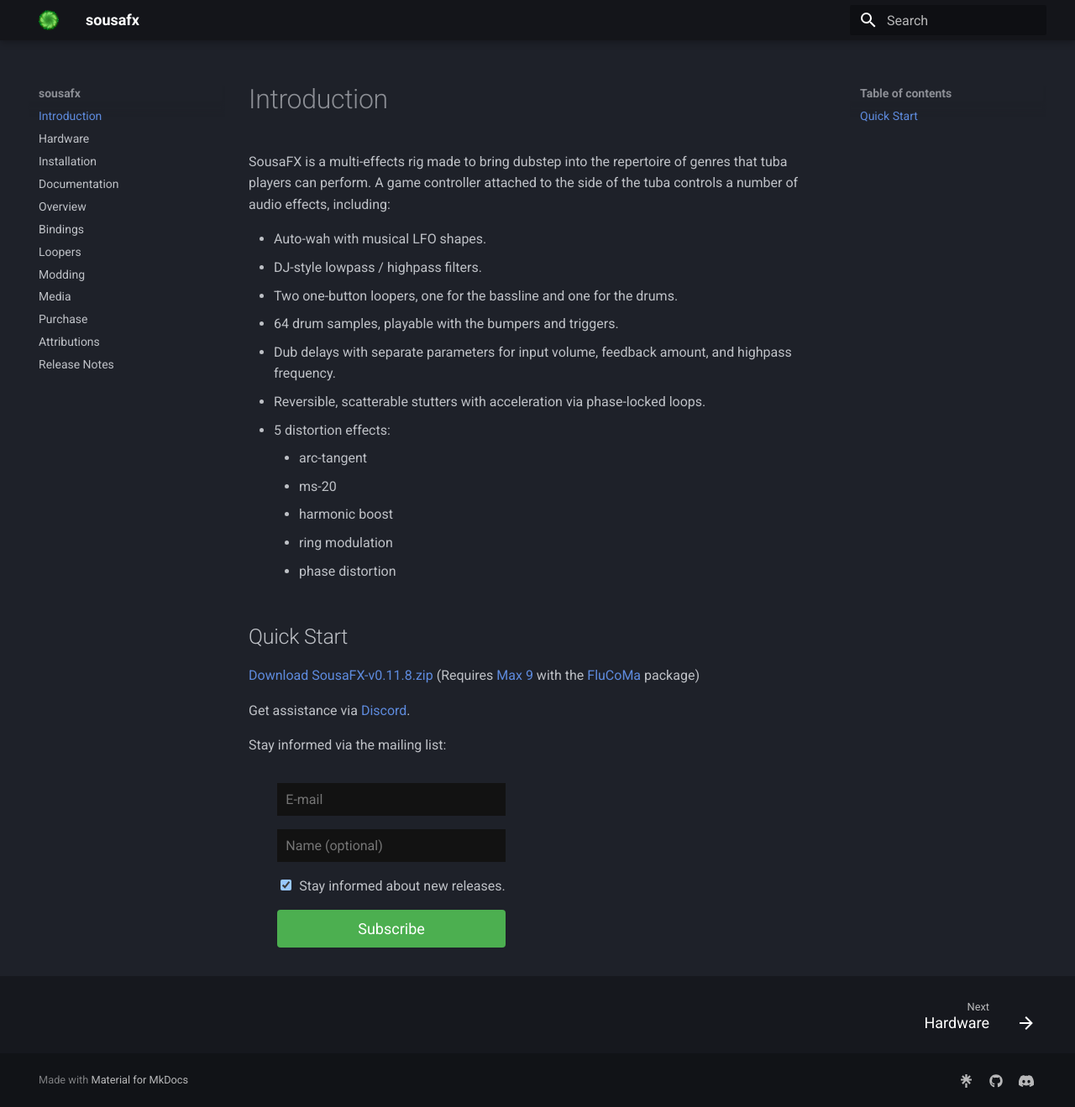
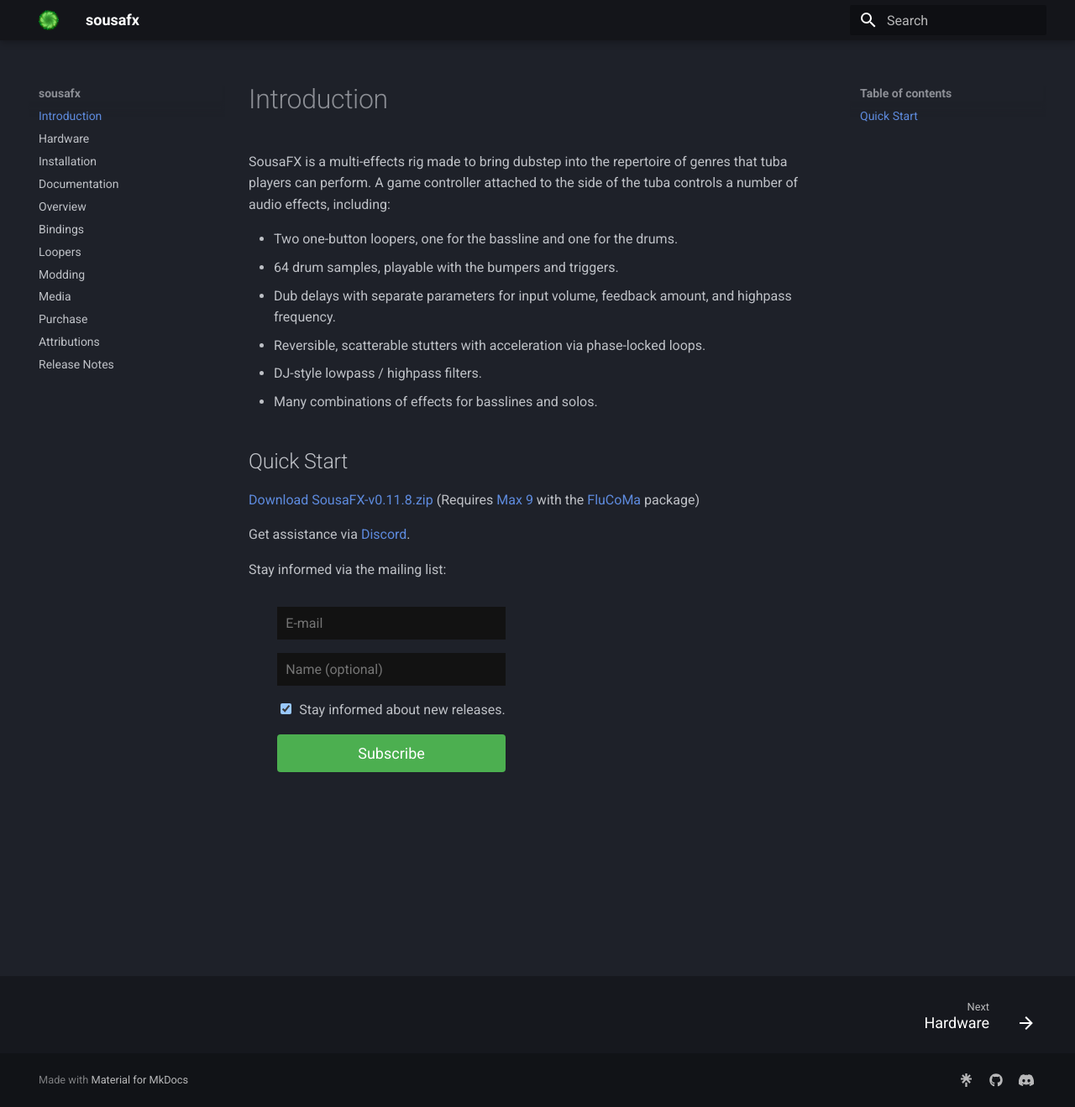
Before and after one commit to Sousastep/SousaFX-rnbo-docs, an MkDocs documentation site: the page built from docs/index.md, in a window 1280 px wide and 1319 px high. Shown: the whole window at 84% size. Built offline with MkDocs 1.6.1 and Material for MkDocs 9.7.7, drawn with Linux system fonts in a browser that asks for light colours; the version menu is left out.

Commit message:
update index

```diff
--- a/docs/index.md
+++ b/docs/index.md
@@ -53,18 +53,12 @@
 
 SousaFX is a multi-effects rig made to bring dubstep into the repertoire of genres that tuba players can perform. A game controller attached to the side of the tuba controls a number of audio effects, including:
 
-- Auto-wah with musical LFO shapes.
-- DJ-style lowpass / highpass filters.
 - Two one-button loopers, one for the bassline and one for the drums.
 - 64 drum samples, playable with the bumpers and triggers.
 - Dub delays with separate parameters for input volume, feedback amount, and highpass frequency.
 - Reversible, scatterable stutters with acceleration via phase-locked loops.
-- 5 distortion effects:
-    - arc-tangent
-    - ms-20
-    - harmonic boost
-    - ring modulation
-    - phase distortion
+- DJ-style lowpass / highpass filters.
+- Many combinations of effects for basslines and solos.
 
 ## Quick Start
 
```
